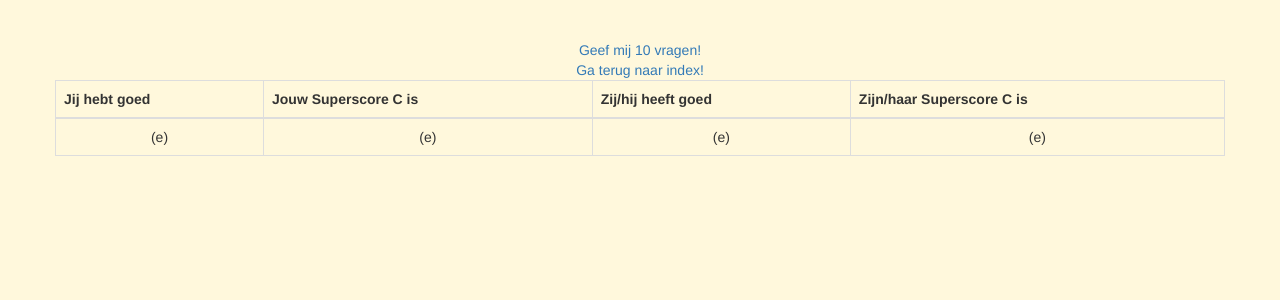
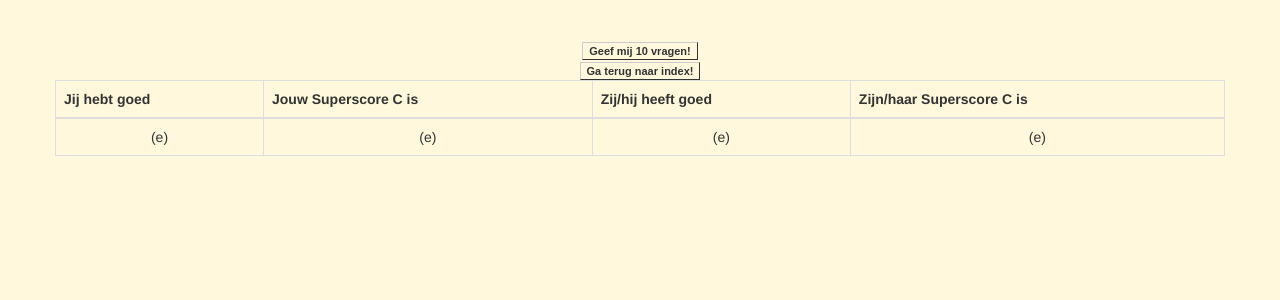
Before and after one commit to Chris-Wijgh/Trivia-Project-Web-ProgIK, a Flask app: page /compare in a window 1280 px wide. Shown: the part 52-352 px from the top of the page. Run offline with Flask 2, Linux system fonts and the light colour scheme; a user stored in the database is signed in; some libraries are stand-ins or nearby versions.

Commit message:
doorlinken nu dmv knoppen ipv klikbare text

```diff
--- a/trivia/static/styles.css
+++ b/trivia/static/styles.css
@@ -12,3 +12,20 @@
     /* override Bootstrap's 100% width for form controls */
     width: auto;
 }
+
+.boxed
+{
+  border: 1px solid black ;
+}
+
+.button {
+  font: bold 11px Arial;
+  text-decoration: none;
+  background-color: CornSilk;
+  color: #333333;
+  padding: 2px 6px 2px 6px;
+  border-top: 1px solid #CCCCCC;
+  border-right: 1px solid #333333;
+  border-bottom: 1px solid #333333;
+  border-left: 1px solid #CCCCCC;
+}
--- a/trivia/templates/compare.html
+++ b/trivia/templates/compare.html
@@ -8,8 +8,8 @@
 <link rel="stylesheet" type="text/css" href="./static/styles.css" />
 <div class="row">
    <div class="column">
-   <br> <a href="{{ url_for('questions') }}">Geef mij 10 vragen!</a> </br>
-   <a href="{{ url_for('index') }}">Ga terug naar index!</a>
+   <br> <a href="{{ url_for('questions') }}" class="button">Geef mij 10 vragen!</a> </br>
+   <a href="{{ url_for('index') }}" class="button">Ga terug naar index!</a>
    </div>
 
    <div class="column">
--- a/trivia/templates/login.html
+++ b/trivia/templates/login.html
@@ -6,6 +6,10 @@
 
 {% block main %}
 <link rel="stylesheet" type="text/css" href="./static/styles.css" />
+    <div class="boxed">
+    <h1>LandenTrivia</h1>
+    </div>
+    <br>
     <form action="{{ url_for('login') }}" method="post">
         <fieldset>
             <div class="form-group">
--- a/trivia/templates/top_10.html
+++ b/trivia/templates/top_10.html
@@ -6,6 +6,7 @@
 
 {% block main %}
 <link rel="stylesheet" type="text/css" href="./static/styles.css" />
+    <a href="{{ url_for('index') }}" class="btn btn-default">Ga terug naar index!</a>
         <table class="table table-bordered">
             <thead>
                 <th>Top 10 aantal goed</th>
```
Also changed, not shown: trivia/templates/index.html (+7 -2 lines).
